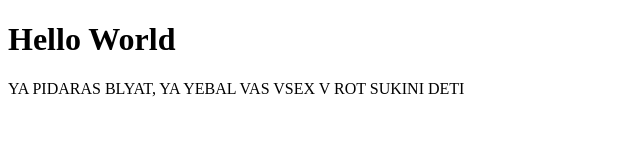
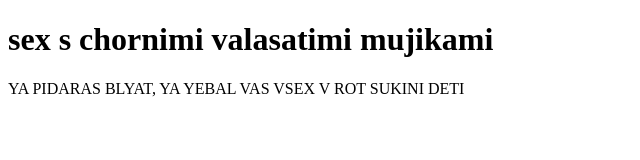
Before and after one commit to torneydou/testwebsite, a plain HTML site: page index.html in a window 1280 px wide. Shown: the whole page, without its empty margins (0-640 px from the left). Drawn offline with Linux system fonts and the light colour scheme.

Commit message:
Update index.html

```diff
--- a/index.html
+++ b/index.html
@@ -1,7 +1,7 @@
 <!DOCTYPE html>
 <html>
 <body>
-<h1>Hello World</h1>
+<h1>sex s chornimi valasatimi mujikami</h1>
 <p>YA PIDARAS BLYAT, YA YEBAL VAS VSEX V ROT SUKINI DETI</p>
 </body>
 </html>
```
